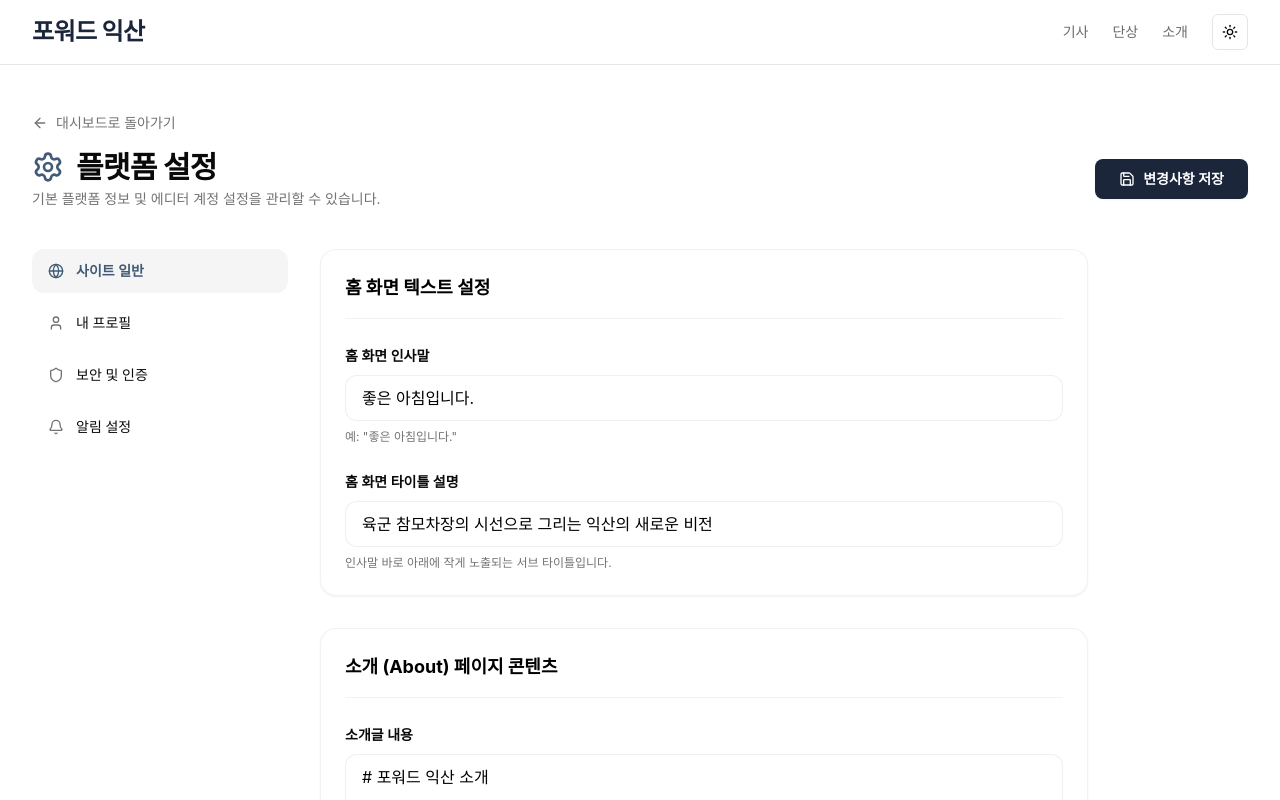
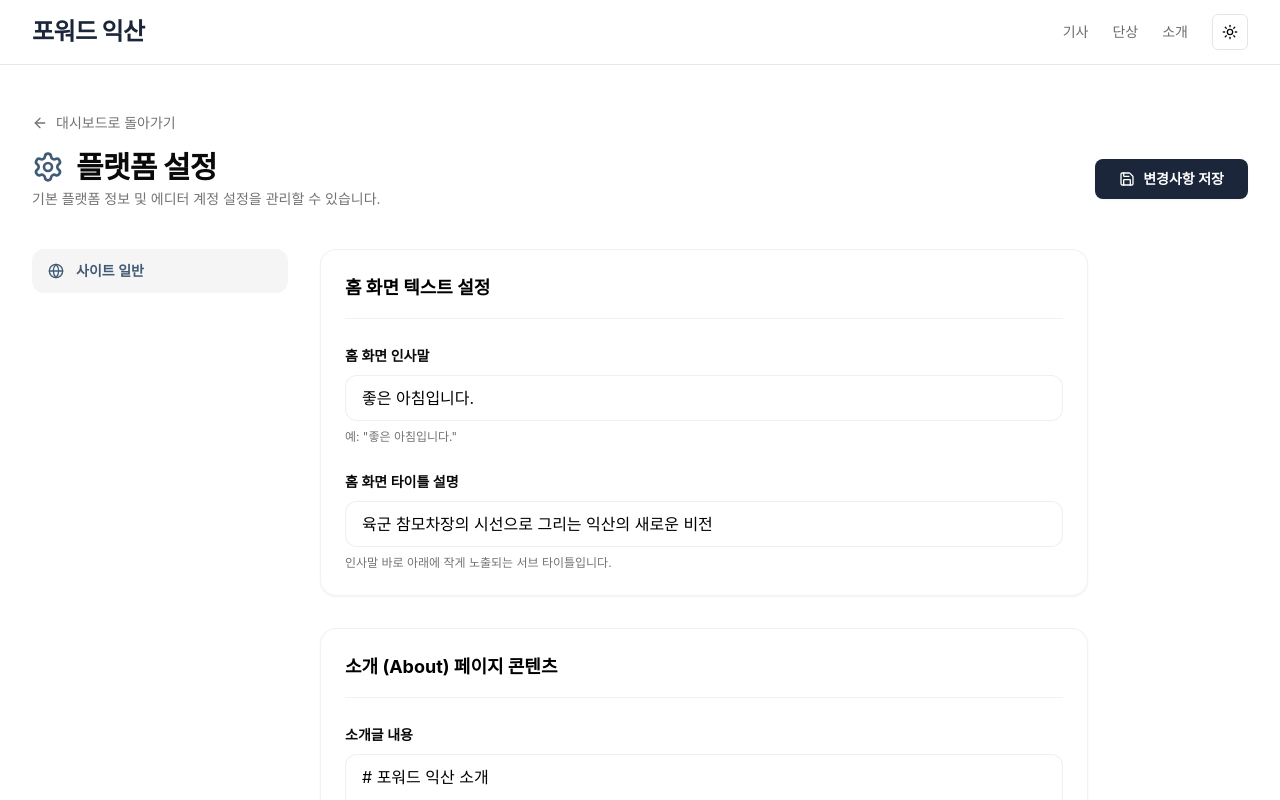
Before and after one commit to sangbinbag74-lang/-, a Next.js app: page /admin/settings in a window 1280 px wide. Shown: the top 800 px of the page. Built offline with nearby package versions, Linux system fonts and the light colour scheme; no server answers; the database is empty; a web font is replaced by a local one.

Commit message:
refactor: 어드민 설정 페이지 미사용 탭 제거

```diff
--- a/src/app/admin/settings/page.tsx
+++ b/src/app/admin/settings/page.tsx
@@ -2,7 +2,7 @@
 
 import { useState, useTransition, useEffect } from "react";
 import Link from "next/link";
-import { ArrowLeft, Settings as SettingsIcon, Save, User, Globe, Bell, Shield } from "lucide-react";
+import { ArrowLeft, Settings as SettingsIcon, Save, Globe } from "lucide-react";
 import { getSettings, saveSettings, SiteSettings } from "./actions";
 
 export default function AdminSettings() {
@@ -75,15 +75,6 @@ export default function AdminSettings() {
                     <button className="flex items-center gap-3 px-4 py-3 rounded-xl bg-accent text-brand-mutedBlue font-semibold text-sm transition-colors text-left">
                         <Globe className="w-4 h-4" /> 사이트 일반
                     </button>
-                    <button className="flex items-center gap-3 px-4 py-3 rounded-xl hover:bg-accent text-foreground font-medium text-sm transition-colors text-left">
-                        <User className="w-4 h-4 text-muted-foreground" /> 내 프로필
-                    </button>
-                    <button className="flex items-center gap-3 px-4 py-3 rounded-xl hover:bg-accent text-foreground font-medium text-sm transition-colors text-left">
-                        <Shield className="w-4 h-4 text-muted-foreground" /> 보안 및 인증
-                    </button>
-                    <button className="flex items-center gap-3 px-4 py-3 rounded-xl hover:bg-accent text-foreground font-medium text-sm transition-colors text-left">
-                        <Bell className="w-4 h-4 text-muted-foreground" /> 알림 설정
-                    </button>
                 </div>
 
                 {/* Form Content */}
```
